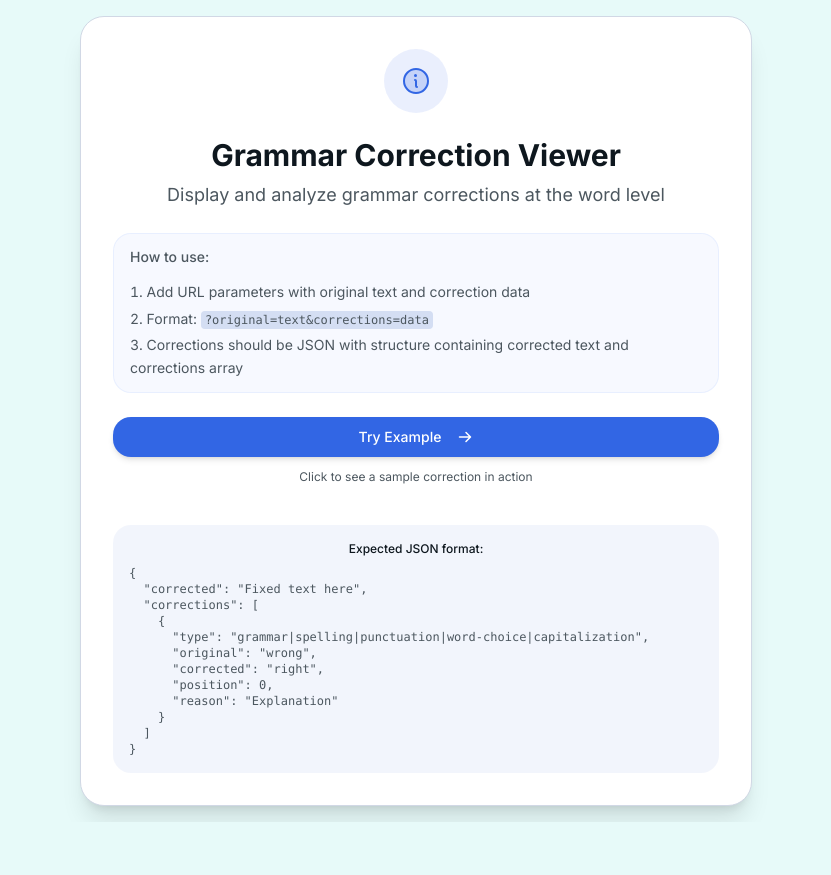
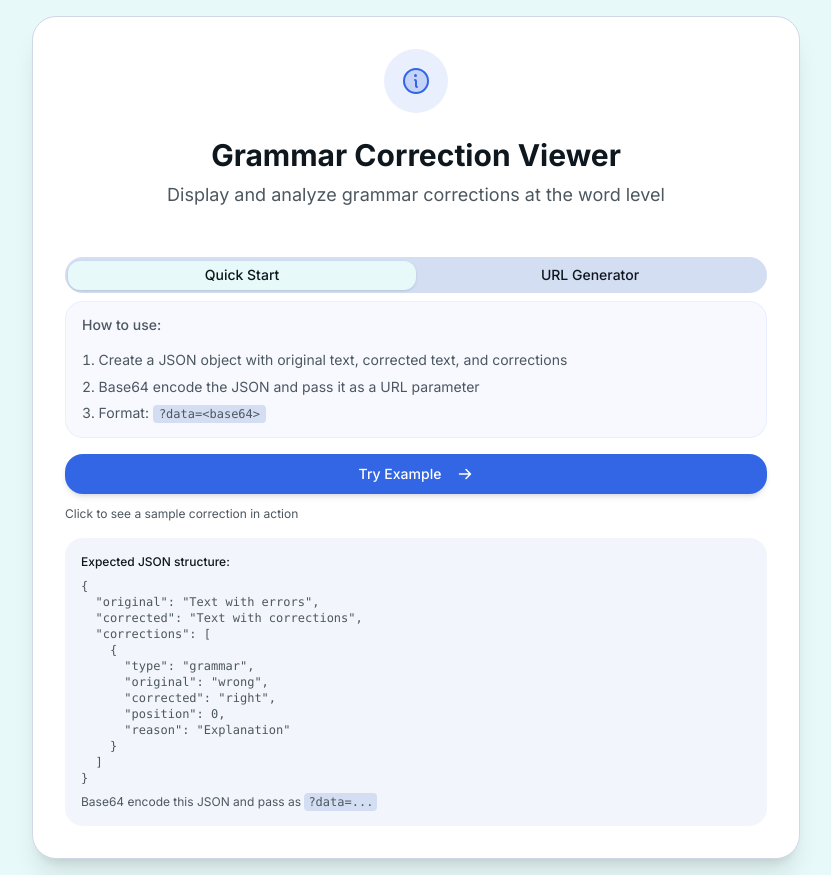
Before and after one commit to rohanod/grammar-correction, a React (Vite) app: page / in a window 1280 px wide. Shown: the whole page, without its empty margins (224-1055 px from the left). Before the commit the page ends 822 px from the top, so only its background shows below. Built offline with nearby package versions, Linux system fonts and the light colour scheme.

Commit message:
Generated by Spark: make the url format better so it isn't very confusing

```diff
--- a/src/components/EmptyState.tsx
+++ b/src/components/EmptyState.tsx
@@ -4,6 +4,8 @@ import { Alert, AlertDescription } from '@/components/ui/alert'
 import { Info, ArrowRight } from '@phosphor-icons/react'
 import { generateExampleURL } from '@/lib/correction-parser'
 import { motion } from 'framer-motion'
+import { URLGenerator } from '@/components/URLGenerator'
+import { Tabs, TabsContent, TabsList, TabsTrigger } from '@/components/ui/tabs'
 
 export function EmptyState() {
   const handleTryExample = () => {
@@ -16,10 +18,10 @@ export function EmptyState() {
         initial={{ opacity: 0, y: 20 }}
         animate={{ opacity: 1, y: 0 }}
         transition={{ duration: 0.5 }}
-        className="w-full max-w-2xl"
+        className="w-full max-w-3xl"
       >
         <Card className="p-6 md:p-8 shadow-xl rounded-xl">
-          <div className="flex flex-col items-center gap-4 md:gap-6 text-center">
+          <div className="flex flex-col items-center gap-4 md:gap-6 text-center mb-6">
             <div className="w-14 h-14 md:w-16 md:h-16 rounded-full bg-primary/10 flex items-center justify-center">
               <Info size={28} weight="duotone" className="text-primary md:w-8 md:h-8" />
             </div>
@@ -30,14 +32,22 @@ export function EmptyState() {
                 Display and analyze grammar corrections at the word level
               </p>
             </div>
+          </div>
 
+          <Tabs defaultValue="quick-start" className="w-full">
+            <TabsList className="grid w-full grid-cols-2">
+              <TabsTrigger value="quick-start">Quick Start</TabsTrigger>
+              <TabsTrigger value="generator">URL Generator</TabsTrigger>
+            </TabsList>
+
+            <TabsContent value="quick-start" className="space-y-4">
               <Alert className="text-left bg-accent/10 border-accent/20 rounded-lg">
                 <AlertDescription className="text-xs md:text-sm leading-relaxed">
                   <div className="font-medium mb-2">How to use:</div>
                   <ol className="list-decimal list-inside space-y-1 text-muted-foreground">
-                  <li>Add URL parameters with original text and correction data</li>
-                  <li>Format: <code className="bg-muted px-1 py-0.5 rounded text-xs break-all">?original=text&corrections=data</code></li>
-                  <li>Corrections should be JSON with structure containing corrected text and corrections array</li>
+                    <li>Create a JSON object with original text, corrected text, and corrections</li>
+                    <li>Base64 encode the JSON and pass it as a URL parameter</li>
+                    <li>Format: <code className="bg-muted px-1.5 py-0.5 rounded text-xs">?data=&lt;base64&gt;</code></li>
                   </ol>
                 </AlertDescription>
               </Alert>
@@ -58,13 +68,14 @@ export function EmptyState() {
               </div>
 
               <div className="mt-2 md:mt-4 p-3 md:p-4 bg-muted/30 rounded-lg w-full">
-              <p className="text-xs font-medium text-foreground mb-2">Expected JSON format:</p>
+                <p className="text-xs font-medium text-foreground mb-2">Expected JSON structure:</p>
                 <pre className="text-left text-[10px] md:text-xs text-muted-foreground overflow-x-auto">
 {`{
-  "corrected": "Fixed text here",
+  "original": "Text with errors",
+  "corrected": "Text with corrections",
   "corrections": [
     {
-      "type": "grammar|spelling|punctuation|word-choice|capitalization",
+      "type": "grammar",
       "original": "wrong",
       "corrected": "right",
       "position": 0,
@@ -73,8 +84,16 @@ export function EmptyState() {
   ]
 }`}
                 </pre>
+                <p className="text-[10px] md:text-xs text-muted-foreground mt-2">
+                  Base64 encode this JSON and pass as <code className="bg-muted px-1 py-0.5 rounded">?data=...</code>
+                </p>
               </div>
-          </div>
+            </TabsContent>
+
+            <TabsContent value="generator">
+              <URLGenerator />
+            </TabsContent>
+          </Tabs>
         </Card>
       </motion.div>
     </div>
--- /dev/null
+++ b/src/components/URLGenerator.tsx
@@ -0,0 +1,98 @@
+import { useState } from 'react'
+import { Card } from '@/components/ui/card'
+import { Button } from '@/components/ui/button'
+import { Textarea } from '@/components/ui/textarea'
+import { Copy, Check } from '@phosphor-icons/react'
+import { generateCorrectionURL } from '@/lib/correction-parser'
+import { toast } from 'sonner'
+
+export function URLGenerator() {
+  const [jsonInput, setJsonInput] = useState('')
+  const [generatedURL, setGeneratedURL] = useState('')
+  const [copied, setCopied] = useState(false)
+
+  const handleGenerate = () => {
+    try {
+      const data = JSON.parse(jsonInput)
+
+      if (!data.original || !data.corrected || !Array.isArray(data.corrections)) {
+        toast.error('Invalid format: Must include "original", "corrected", and "corrections" array')
+        return
+      }
+
+      const url = generateCorrectionURL(data)
+      setGeneratedURL(url)
+      toast.success('URL generated successfully!')
+    } catch (error) {
+      toast.error('Invalid JSON format')
+    }
+  }
+
+  const handleCopy = () => {
+    navigator.clipboard.writeText(generatedURL)
+    setCopied(true)
+    toast.success('URL copied to clipboard!')
+    setTimeout(() => setCopied(false), 2000)
+  }
+
+  const exampleJSON = `{
+  "original": "helo world",
+  "corrected": "Hello world",
+  "corrections": [
+    {
+      "type": "spelling",
+      "original": "helo",
+      "corrected": "Hello",
+      "position": 0,
+      "reason": "Spelling error"
+    }
+  ]
+}`
+
+  return (
+    <Card className="p-6 space-y-4">
+      <div>
+        <h3 className="text-lg font-semibold mb-2">Generate Correction URL</h3>
+        <p className="text-sm text-muted-foreground">
+          Paste your JSON data below to generate a shareable URL
+        </p>
+      </div>
+
+      <div className="space-y-2">
+        <label className="text-sm font-medium">JSON Input</label>
+        <Textarea
+          placeholder={exampleJSON}
+          value={jsonInput}
+          onChange={(e) => setJsonInput(e.target.value)}
+          className="font-mono text-xs min-h-[200px]"
+        />
+      </div>
+
+      <Button onClick={handleGenerate} className="w-full">
+        Generate URL
+      </Button>
+
+      {generatedURL && (
+        <div className="space-y-2">
+          <label className="text-sm font-medium">Generated URL</label>
+          <div className="flex gap-2">
+            <Textarea
+              value={generatedURL}
+              readOnly
+              className="font-mono text-xs flex-1"
+              rows={3}
+            />
+            <Button
+              variant="outline"
+              size="icon"
+              onClick={handleCopy}
+              className="shrink-0"
+            >
+              {copied ? <Check size={16} weight="bold" /> : <Copy size={16} />}
+            </Button>
+          </div>
+        </div>
+      )}
+    </Card>
+  )
+}
--- a/src/lib/correction-parser.ts
+++ b/src/lib/correction-parser.ts
@@ -1,7 +1,39 @@
 import { CorrectionData } from './types'
+
+function base64Decode(str: string): string {
+  try {
+    return decodeURIComponent(atob(str).split('').map(c =>
+      '%' + ('00' + c.charCodeAt(0).toString(16)).slice(-2)
+    ).join(''))
+  } catch {
+    return atob(str)
+  }
+}
+
+function base64Encode(str: string): string {
+  return btoa(encodeURIComponent(str).replace(/%([0-9A-F]{2})/g, (_, p1) =>
+    String.fromCharCode(parseInt(p1, 16))
+  ))
+}
 
 export function parseCorrectionFromURL(): CorrectionData | null {
   const params = new URLSearchParams(window.location.search)
+
+  const data = params.get('data')
+  if (data) {
+    try {
+      const decoded = base64Decode(data)
+      const parsed = JSON.parse(decoded)
+      return {
+        original: parsed.original || '',
+        corrected: parsed.corrected || '',
+        corrections: parsed.corrections || []
+      }
+    } catch (error) {
+      console.error('Failed to parse data parameter:', error)
+    }
+  }
+
   const original = params.get('original')
   const correctionsParam = params.get('corrections')
 
@@ -22,18 +54,17 @@ export function parseCorrectionFromURL(): CorrectionData | null {
   }
 }
 
+export function generateCorrectionURL(data: CorrectionData): string {
+  const encoded = base64Encode(JSON.stringify(data))
+  const params = new URLSearchParams({ data: encoded })
+  return `${window.location.origin}${window.location.pathname}?${params.toString()}`
+}
+
 export function generateExampleURL(): string {
-  const original = "helo world! This are a example of grammer corrections"
-  const correctionData = {
+  const correctionData: CorrectionData = {
+    original: "helo world! This are a example of grammer corrections",
     corrected: "Hello world! This is an example of grammar corrections.",
     corrections: [
-      {
-        type: "capitalization",
-        original: "helo",
-        corrected: "Hello",
-        position: 0,
-        reason: "First word of sentence should be capitalized"
-      },
       {
         type: "spelling",
         original: "helo",
@@ -72,10 +103,5 @@ export function generateExampleURL(): string {
     ]
   }
 
-  const params = new URLSearchParams({
-    original: encodeURIComponent(original),
-    corrections: encodeURIComponent(JSON.stringify(correctionData))
-  })
-
-  return `${window.location.origin}${window.location.pathname}?${params.toString()}`
+  return generateCorrectionURL(correctionData)
 }
```
Also changed, not shown: URL_GUIDE.txt, 1 other file (tests, documents, lock files or other folders). Lines whose indentation alone changed are shown as unchanged.
